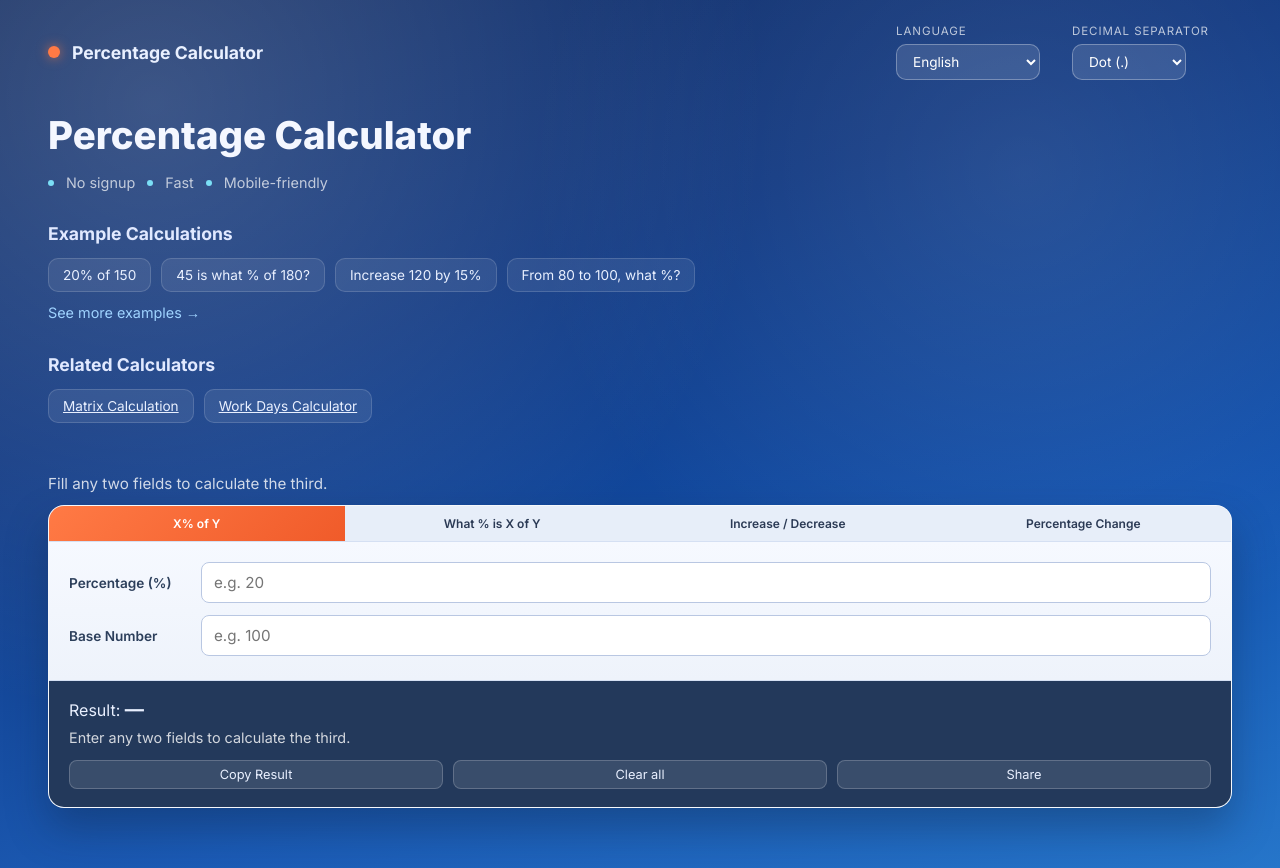
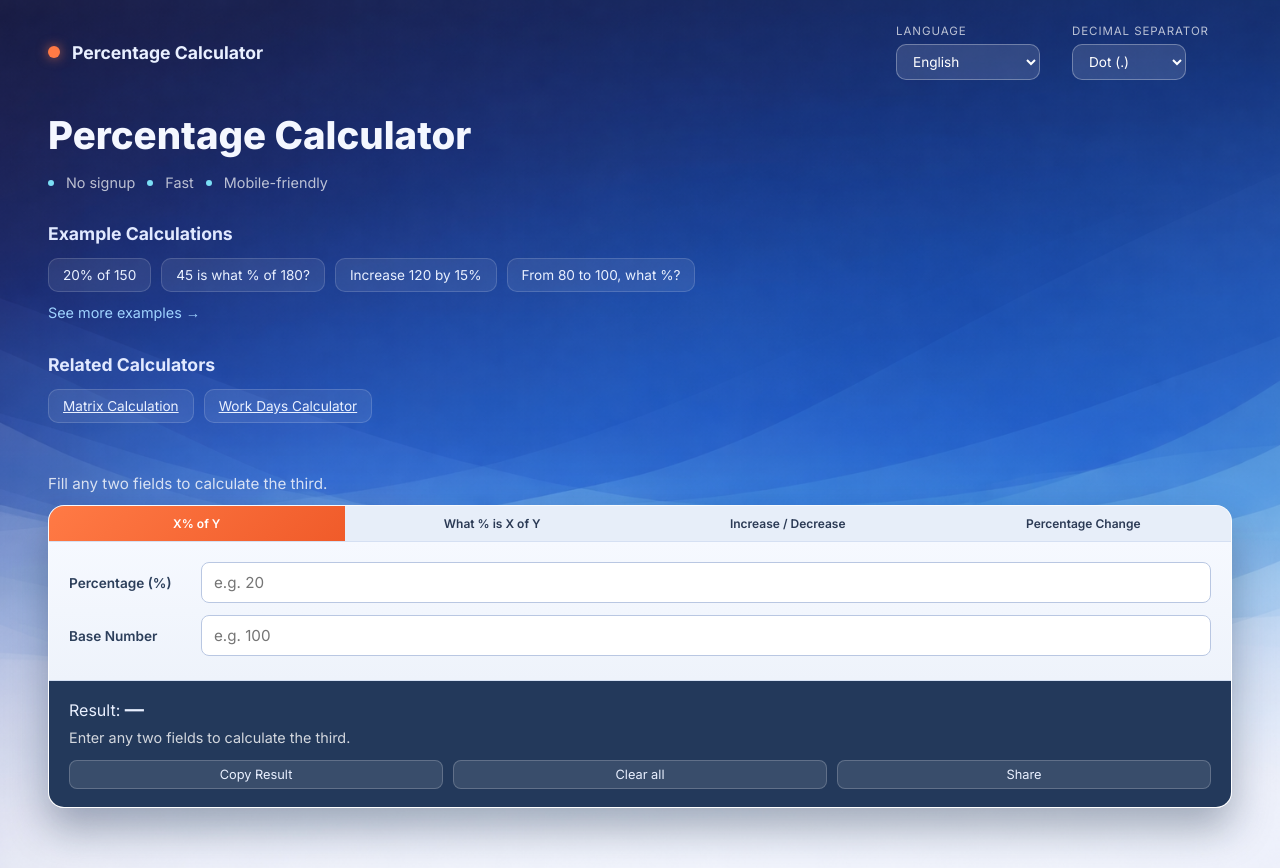
Before and after one commit to FranciscoMMonteiro/percentage_calculator_site, a React (Vite) app: page / in a window 1280 px wide. Built offline with nearby package versions, Linux system fonts and the light colour scheme.

Commit message:
Change background again (2)

```diff
--- a/src/index.css
+++ b/src/index.css
@@ -8,15 +8,11 @@
 
 body {
   font-family: 'Inter', sans-serif;
-  background-color: #0f2b57;
-  background-image:
-    radial-gradient(circle at 12% 12%, rgba(255, 255, 255, 0.18) 0%, rgba(255, 255, 255, 0) 45%),
-    radial-gradient(circle at 80% 20%, rgba(255, 255, 255, 0.1) 0%, rgba(255, 255, 255, 0) 40%),
-    linear-gradient(160deg, rgba(18, 44, 98, 0.95) 0%, rgba(16, 56, 130, 0.95) 35%, rgba(17, 82, 176, 0.9) 70%, rgba(27, 110, 198, 0.9) 100%),
-    linear-gradient(175deg, rgba(12, 43, 92, 0.9) 0%, rgba(22, 77, 160, 0.75) 55%, rgba(120, 176, 230, 0.65) 100%),
-    radial-gradient(1200px 340px at 80% 78%, rgba(128, 178, 230, 0.65) 0%, rgba(128, 178, 230, 0) 70%),
-    radial-gradient(1000px 300px at 10% 82%, rgba(156, 200, 240, 0.55) 0%, rgba(156, 200, 240, 0) 75%),
-    linear-gradient(180deg, #163a7a 0%, #1d56a9 45%, #4b8fdf 70%, #b7d3f5 100%);
+  background-color: #123a78;
+  background-image: url('/background.png');
+  background-size: cover;
+  background-position: center top;
+  background-repeat: no-repeat;
   color: #ffffff;
   min-height: 100vh;
   overflow-x: hidden;
```
Also changed, not shown: public/background.png (added).
